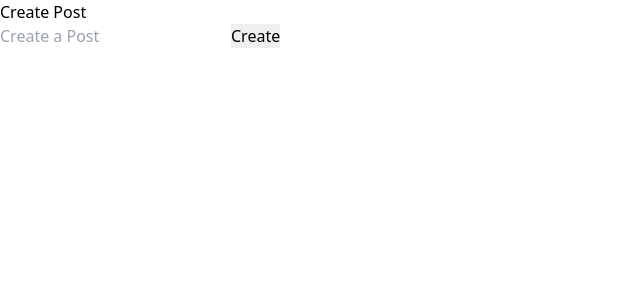
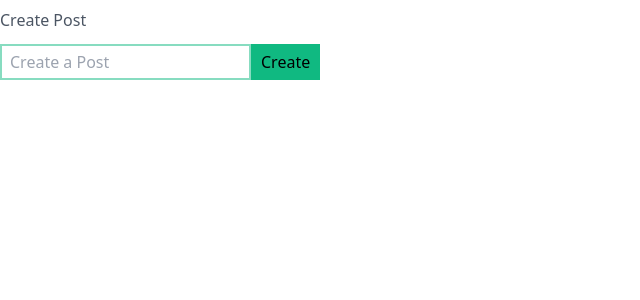
Before and after one commit to ziaulsarker/microservices, a React (Create React App) app in the folder client/: page / in a window 1280 px wide. Shown: the top 300 px of the page, without its empty margins (0-640 px from the left). Built offline with nearby package versions, Linux system fonts and the light colour scheme; no server answers.

Commit message:
added comment create

```diff
--- a/client/src/components/App.tsx
+++ b/client/src/components/App.tsx
@@ -6,8 +6,10 @@ import PostCreate from './postCreate';
 function App() {
   return (
     <PostProvider>
-      <PostCreate />
-      <PostList />
+      <main className="[ sm:container mx-auto w-11/12 md:w-auto ]">
+        <PostCreate />
+        <PostList />
+      </main>
     </PostProvider>
   );
 }
--- /dev/null
+++ b/client/src/components/commentCreate.tsx
@@ -0,0 +1,36 @@
+
+import React, { useState, useContext, SyntheticEvent, useMemo } from "react";
+import {PostsContext} from "../contexts/posts-context";
+interface Props {
+    postId?: string;
+}
+
+function CommentCreate ({postId}: Props): React.ReactElement {
+
+    const [comment, setComment] = useState("");
+    const context = useContext(PostsContext)
+
+    console.log("context => ", context);
+
+    const handleCommentCreate= (event: SyntheticEvent) => {
+        event.preventDefault();
+        setComment("");
+    }
+
+    const memoizedJSX = useMemo(() => {
+       return (
+           <div>
+                <form onSubmit={handleCommentCreate}>
+                    <label  className="block">{postId}</label>
+                    <input type="text" onChange={e => setComment(e.target.value)} value={comment} className="border-2 border-blue-500 border-opacity-75 md:border-opacity-50 px-2 py-1"/>
+                    <input type="submit" value="Add Comment" className="border-2 border-blue-500 border-opacity-75 md:border-opacity-50 px-2 py-1"/>
+                </form>
+            </div>
+       );
+    }, [comment, postId]);
+
+    return memoizedJSX;
+}
+
+
+export default CommentCreate
--- a/client/src/components/postCreate.tsx
+++ b/client/src/components/postCreate.tsx
@@ -25,7 +25,7 @@ const PostCreate = () : React.ReactElement => {
 
         setPosts(posts);
         setPostTitle(""); // reset form fata
-        setPostTitle({}); //reset formData
+        setFormData({}); //reset formData
     }
 
     const handleTitleInputChange = async (event: any) => {
@@ -41,11 +41,11 @@ const PostCreate = () : React.ReactElement => {
 
 
     return (
-        <div>
-            <h2> Create Post </h2>
+        <div className="[ my-2 ]">
             <form ref={formRef} onSubmit={handleSubmitFormSubmit}>
-                <input onChange={handleTitleInputChange} type="text" placeholder="Create a Post" value={postTitle} />
-                <input type="submit" value="Create"/>
+                <label className="[ mb-3 / text-gray-600 / block ]"> Create Post</label>
+                <input onChange={handleTitleInputChange} type="text" placeholder="Create a Post" value={postTitle} className="border-2 border-green-500 border-opacity-75 md:border-opacity-50 px-2 py-1"/>
+                <input type="submit" value="Create" className="border-2 border-green-500 border-opacity-75 md:border-opacity-50 px-2 py-1 bg-green-500"/>
             </form>
         </div>
     )
--- a/client/src/components/posts.tsx
+++ b/client/src/components/posts.tsx
@@ -1,6 +1,7 @@
 import React, {useContext} from 'react';
 import {Post, UseFetchPostsInterfaces} from "../types/post-type";
 import {PostsContext} from "../contexts/posts-context.js"
+import CommentCreate from "./commentCreate";
 
 interface Props {
   children?: React.ReactChildren
@@ -11,7 +12,12 @@ const PostList = (props: Props): React.ReactElement => {
   const availablePosts: Post[] | any= Object.values({...posts});
   return (
     <>
-    {availablePosts.map( ({id, title}: Post) => <h2 key={id}> {title} </h2> ) }
+    {availablePosts.map( ({id, title}: Post) => (
+      <div key={id}>
+        <h2> {title} </h2>
+        <CommentCreate postId={id}/>
+      </div>
+    ))}
     </>
   )
 }
```
Also changed, not shown: 1 other file (tests, documents, lock files or other folders).
